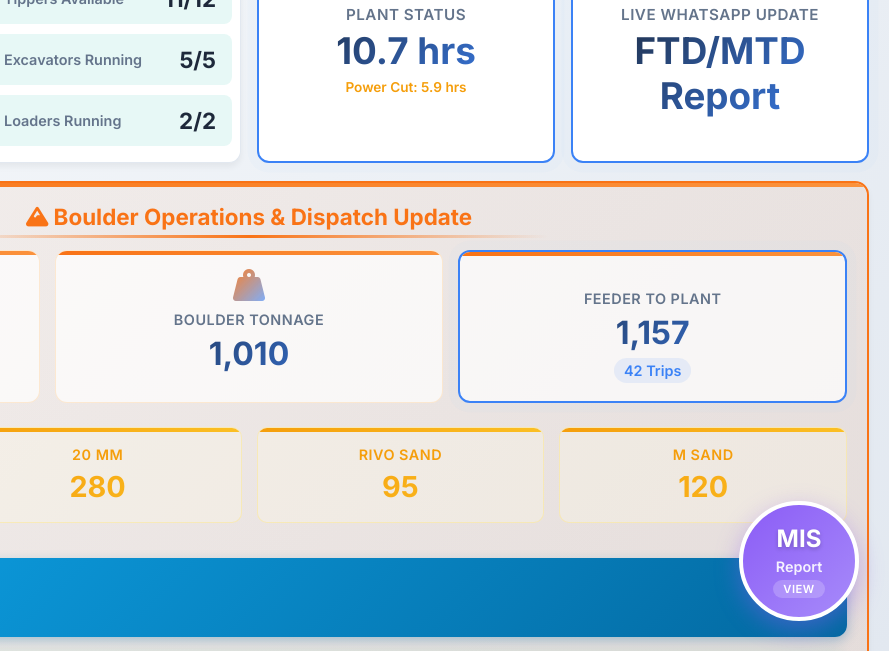
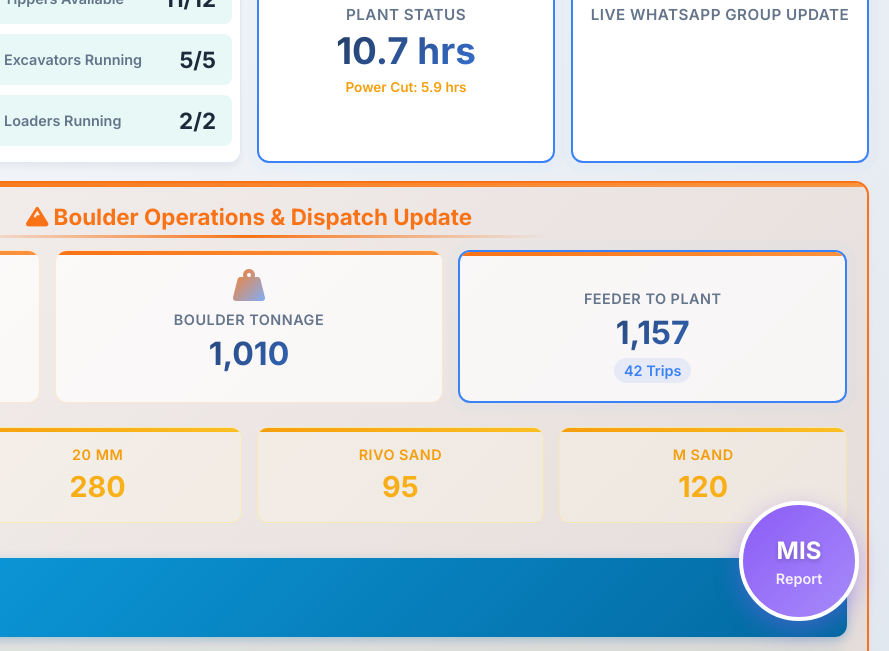
Before and after one commit to bimal-bp/live-dash, a plain HTML site: page index.html in a window 1280 px wide. Shown: the part 149-800 px from the top of the page, 391-1280 px from the left. Drawn offline with Linux system fonts and the light colour scheme.

Commit message:
Update index.html

```diff
--- a/index.html
+++ b/index.html
@@ -1529,8 +1529,7 @@
             <!-- WhatsApp Live Update Box (FTD/MTD Report) -->
             <div class="card mach-box whatsapp whatsapp-clickable" onclick="openModal('whatsapp-modal')">
                 <i class="fab fa-whatsapp mach-icon"></i>
-                <div class="mach-label">Live WhatsApp Update</div>
-                <div class="mach-value">FTD/MTD Report</div>
+                <div class="mach-label">Live WhatsApp Group Update</div>
             </div>
         </div>
         <!-- Main Content -->
@@ -1611,7 +1610,6 @@
         <div class="mis-report" onclick="openModal('ftd-mtd-modal')">
             <div class="mis-value">MIS</div>
             <div class="mis-label">Report</div>
-            <div class="mis-status">View</div>
         </div>
     </div>
     <!-- Modal for Feeder to Plant -->
```
